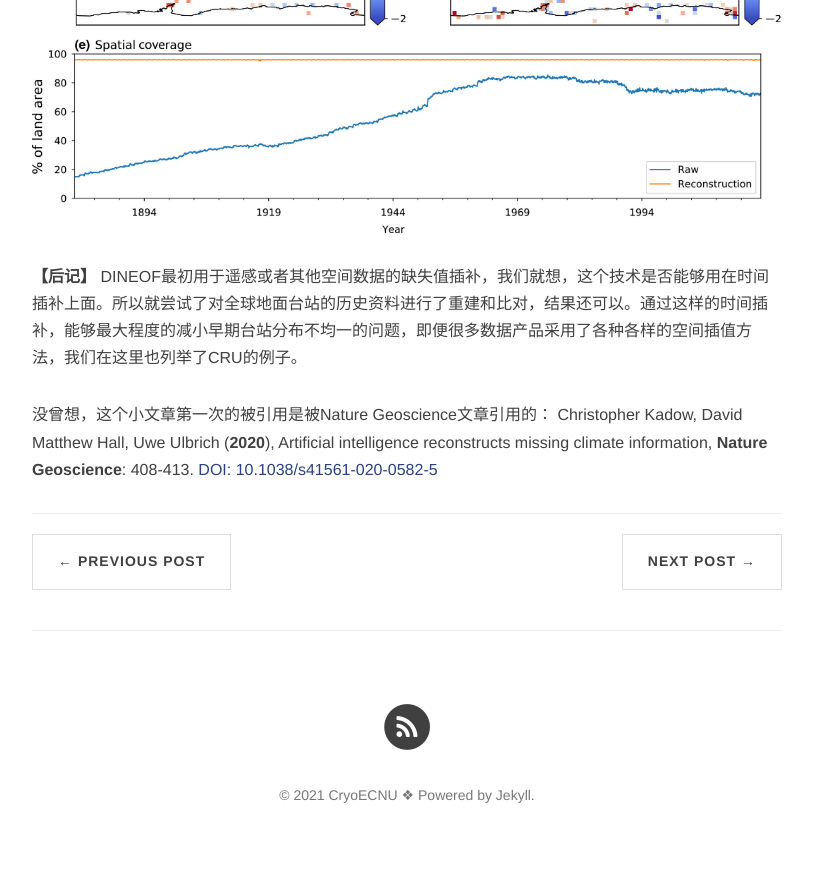
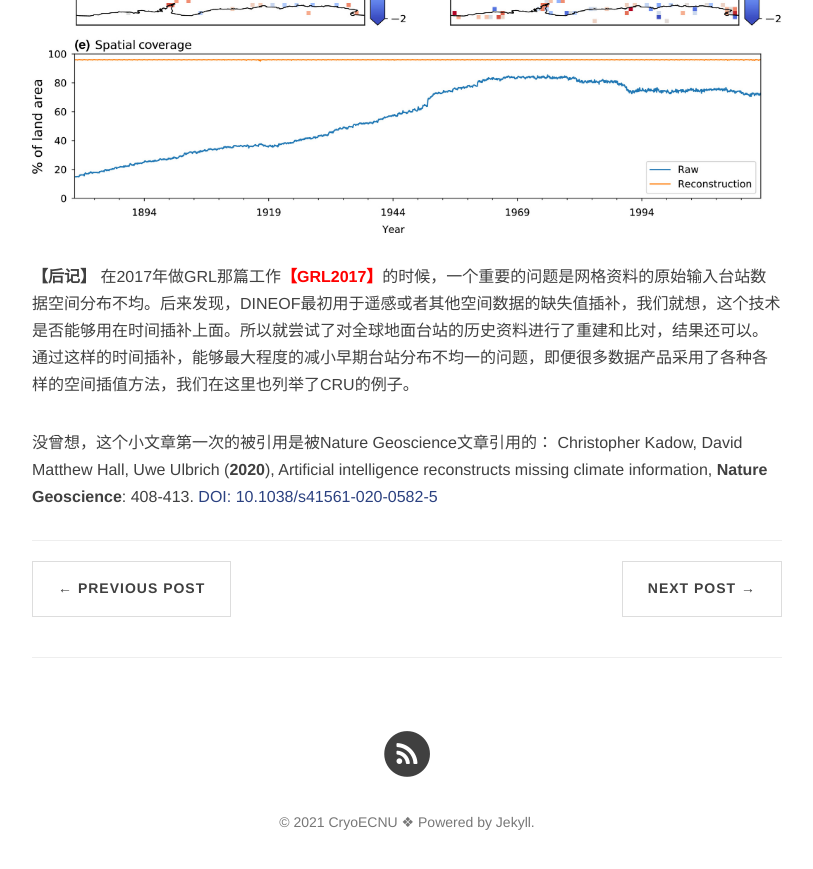
Before and after one commit to CryoECNU/cryoecnu.github.io, a Jekyll site: the page built from _posts/2020-09-10-DINEOF_Land_Air_Temp_Data.md, in a window 1280 px wide and 900 px high, scrolled down 1318 px. Shown: the top 869 px of the window, without its empty margins (233-1046 px from the left). Built offline with Jekyll 4.4.1, drawn with Linux system fonts in a browser that asks for light colours; nearby versions of some CDN libraries; comment, search, counter and statistics services are not loaded.

Commit message:
Update 2020-09-10-DINEOF_Land_Air_Temp_Data.md

```diff
--- a/_posts/2020-09-10-DINEOF_Land_Air_Temp_Data.md
+++ b/_posts/2020-09-10-DINEOF_Land_Air_Temp_Data.md
@@ -27,7 +27,7 @@ Reconstructed global monthly land air temperature dataset (1880–2017).
 </center>
 
 **【后记】**
-DINEOF最初用于遥感或者其他空间数据的缺失值插补，我们就想，这个技术是否能够用在时间插补上面。所以就尝试了对全球地面台站的历史资料进行了重建和比对，结果还可以。通过这样的时间插补，能够最大程度的减小早期台站分布不均一的问题，即便很多数据产品采用了各种各样的空间插值方法，我们在这里也列举了CRU的例子。
+在2017年做GRL那篇工作[<span style="color:red">**【GRL2017】**</span>](https://cryoecnu.github.io/blog/2017/10/30/Continuously_Amplified_Warming_Alaskan_Arctic/)的时候，一个重要的问题是网格资料的原始输入台站数据空间分布不均。后来发现，DINEOF最初用于遥感或者其他空间数据的缺失值插补，我们就想，这个技术是否能够用在时间插补上面。所以就尝试了对全球地面台站的历史资料进行了重建和比对，结果还可以。通过这样的时间插补，能够最大程度的减小早期台站分布不均一的问题，即便很多数据产品采用了各种各样的空间插值方法，我们在这里也列举了CRU的例子。
 
 没曾想，这个小文章第一次的被引用是被Nature Geoscience文章引用的：
 Christopher Kadow, David Matthew Hall, Uwe Ulbrich (**2020**), Artificial intelligence reconstructs missing climate information, **Nature Geoscience**: 408-413. [DOI: 10.1038/s41561-020-0582-5](https://doi.org/10.1038/s41561-020-0582-5)
```
